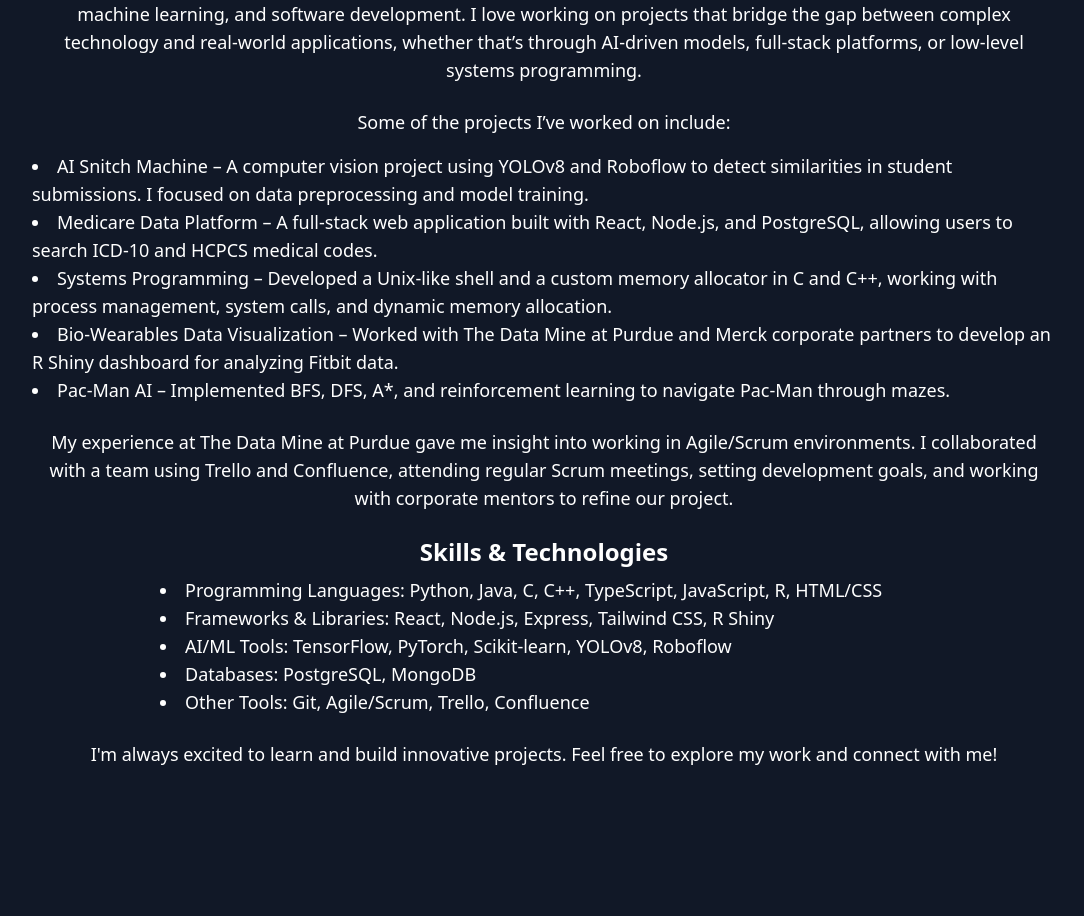
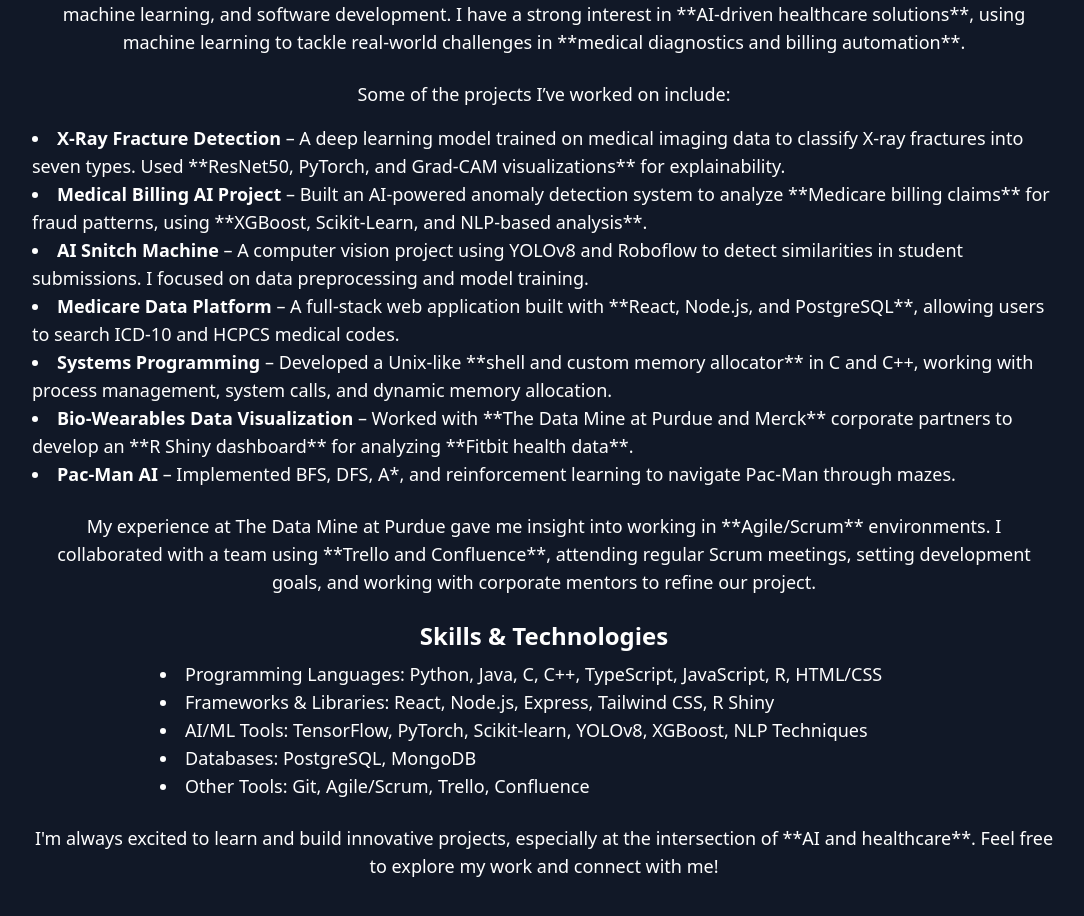
Before and after one commit to surya142002/my-portfolio, a React (Vite) app: page /about in a window 1280 px wide. Shown: the part 380-1296 px from the top of the page, without its empty margins (96-1180 px from the left). Before the commit the page ends 1212 px from the top, so only its background shows below. Built offline with nearby package versions, Linux system fonts and the light colour scheme.

Commit message:
about me

```diff
--- a/src/pages/About.tsx
+++ b/src/pages/About.tsx
@@ -22,39 +22,46 @@
       {/* Introduction */}
       <p className="mt-2 text-lg text-center">
         Hi! I'm Surya, a Computer Science graduate from Purdue University (Class of 2024), specializing in
-        artificial intelligence, machine learning, and software development. I love working on projects that
-        bridge the gap between complex technology and real-world applications, whether that’s through AI-driven
-        models, full-stack platforms, or low-level systems programming.
+        artificial intelligence, machine learning, and software development. I have a strong interest in **AI-driven
+        healthcare solutions**, using machine learning to tackle real-world challenges in **medical diagnostics and billing automation**.
       </p>
 
       {/* Project Highlights */}
       <p className="mt-6 text-lg text-center">Some of the projects I’ve worked on include:</p>
       <ul className="list-disc list-inside text-lg text-left mt-4">
         <li>
-          AI Snitch Machine – A computer vision project using YOLOv8 and Roboflow to detect similarities
+          <strong>X-Ray Fracture Detection</strong> – A deep learning model trained on medical imaging data to classify X-ray
+          fractures into seven types. Used **ResNet50, PyTorch, and Grad-CAM visualizations** for explainability.
+        </li>
+        <li>
+          <strong>Medical Billing AI Project</strong> – Built an AI-powered anomaly detection system to analyze **Medicare billing
+          claims** for fraud patterns, using **XGBoost, Scikit-Learn, and NLP-based analysis**.
+        </li>
+        <li>
+          <strong>AI Snitch Machine</strong> – A computer vision project using YOLOv8 and Roboflow to detect similarities
           in student submissions. I focused on data preprocessing and model training.
         </li>
         <li>
-          Medicare Data Platform – A full-stack web application built with React, Node.js, and PostgreSQL,
+          <strong>Medicare Data Platform</strong> – A full-stack web application built with **React, Node.js, and PostgreSQL**,
           allowing users to search ICD-10 and HCPCS medical codes.
         </li>
         <li>
-          Systems Programming – Developed a Unix-like shell and a custom memory allocator in C and C++,
+          <strong>Systems Programming</strong> – Developed a Unix-like **shell and custom memory allocator** in C and C++,
           working with process management, system calls, and dynamic memory allocation.
         </li>
         <li>
-          Bio-Wearables Data Visualization – Worked with The Data Mine at Purdue and Merck corporate partners
-          to develop an R Shiny dashboard for analyzing Fitbit data.
+          <strong>Bio-Wearables Data Visualization</strong> – Worked with **The Data Mine at Purdue and Merck** corporate partners
+          to develop an **R Shiny dashboard** for analyzing **Fitbit health data**.
         </li>
         <li>
-          Pac-Man AI – Implemented BFS, DFS, A*, and reinforcement learning to navigate Pac-Man through mazes.
+          <strong>Pac-Man AI</strong> – Implemented BFS, DFS, A*, and reinforcement learning to navigate Pac-Man through mazes.
         </li>
       </ul>
 
       {/* Work Experience & Agile Exposure */}
       <p className="mt-6 text-lg text-center">
-        My experience at The Data Mine at Purdue gave me insight into working in Agile/Scrum environments.
-        I collaborated with a team using Trello and Confluence, attending regular Scrum meetings, setting
+        My experience at The Data Mine at Purdue gave me insight into working in **Agile/Scrum** environments.
+        I collaborated with a team using **Trello and Confluence**, attending regular Scrum meetings, setting
         development goals, and working with corporate mentors to refine our project.
       </p>
 
@@ -64,7 +71,7 @@
         <ul className="list-disc list-inside text-lg">
           <li>Programming Languages: Python, Java, C, C++, TypeScript, JavaScript, R, HTML/CSS</li>
           <li>Frameworks & Libraries: React, Node.js, Express, Tailwind CSS, R Shiny</li>
-          <li>AI/ML Tools: TensorFlow, PyTorch, Scikit-learn, YOLOv8, Roboflow</li>
+          <li>AI/ML Tools: TensorFlow, PyTorch, Scikit-learn, YOLOv8, XGBoost, NLP Techniques</li>
           <li>Databases: PostgreSQL, MongoDB</li>
           <li>Other Tools: Git, Agile/Scrum, Trello, Confluence</li>
         </ul>
@@ -72,7 +79,8 @@
 
       {/* Closing Statement */}
       <p className="mt-6 text-lg text-center">
-        I'm always excited to learn and build innovative projects. Feel free to explore my work and connect with me!
+        I'm always excited to learn and build innovative projects, especially at the intersection of **AI and healthcare**.
+        Feel free to explore my work and connect with me!
       </p>
     </motion.div>
   );
```
